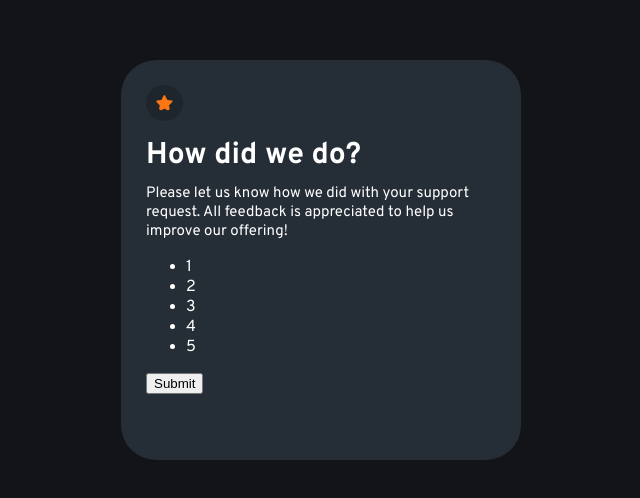
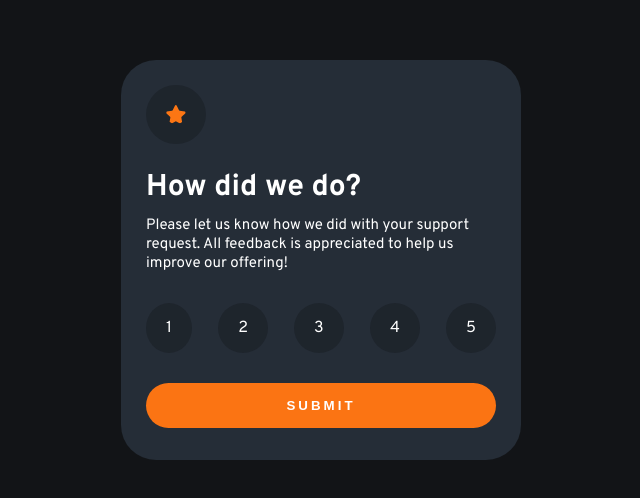
Before and after one commit to silvio-souza/study, a plain HTML site: page frontendmentor_challenges/interactive-rating-component-main/index.html in a window 1280 px wide. Shown: the part 140-638 px from the top of the page, without its empty margins (319-959 px from the left). Drawn offline with Linux system fonts and the light colour scheme.

Commit message:
main style completed

```diff
--- a/frontendmentor_challenges/interactive-rating-component-main/style.css
+++ b/frontendmentor_challenges/interactive-rating-component-main/style.css
@@ -14,12 +14,29 @@ body {
     display: flex;
     justify-content: center;
     align-items: center;
+    /* align-content: center; */
+}
+
+.box {
+    background-color: #252d37;
+    width: 350px;
+    height: 350px;
+
+    padding: 25px;
+    border-radius: 35px;
+
+    display: flex;
+    flex-direction: column;
+    /* height: 50%; */
+    /* margin: auto; */
 }
 
 .star {
     background-color: #12141752;
-    padding: 10px;
-    border-radius: 50%;
+    width: 20px;
+    padding: 20px;
+    margin-bottom: 15px;
+    border-radius: 30px;
 }
 
 h2 {
@@ -32,14 +49,36 @@ p {
     margin: 0;
 }
 
+.box ul {
+    display: flex;
+    list-style: none;
 
-.box {
-    background-color: #252d37;
-    width: 350px;
-    height: 350px;
+    justify-content: space-between;
+    margin: 30px 0;
+    padding: 0;
 
-    padding: 25px;
-    border-radius: 35px;
-    /* height: 50%; */
-    /* margin: auto; */
 }
+
+.box ul li {
+    display: flex;
+
+    background-color: #12141752;
+    padding: 15px 20px;
+    border-radius: 50%/50%;
+}
+
+.box button {
+    /* align-self: center; */
+    /* justify-self: flex-end; */
+
+    background-color: #fb7413;
+    color: white;
+    text-transform: uppercase;
+    letter-spacing: 3px;
+    font-weight: bold;
+    /* margin-top: 20px; */
+    padding: 15px;
+    border: none;
+    border-radius: 30px;
+
+}
```
